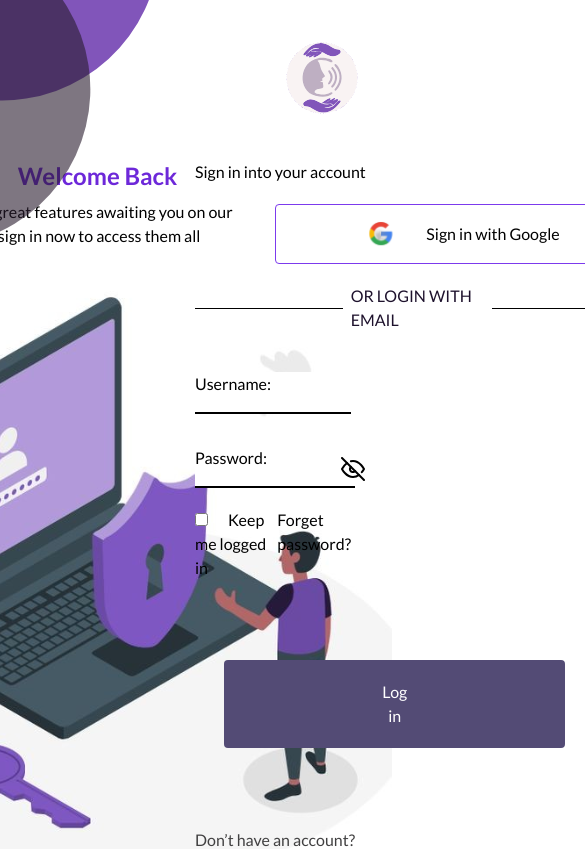
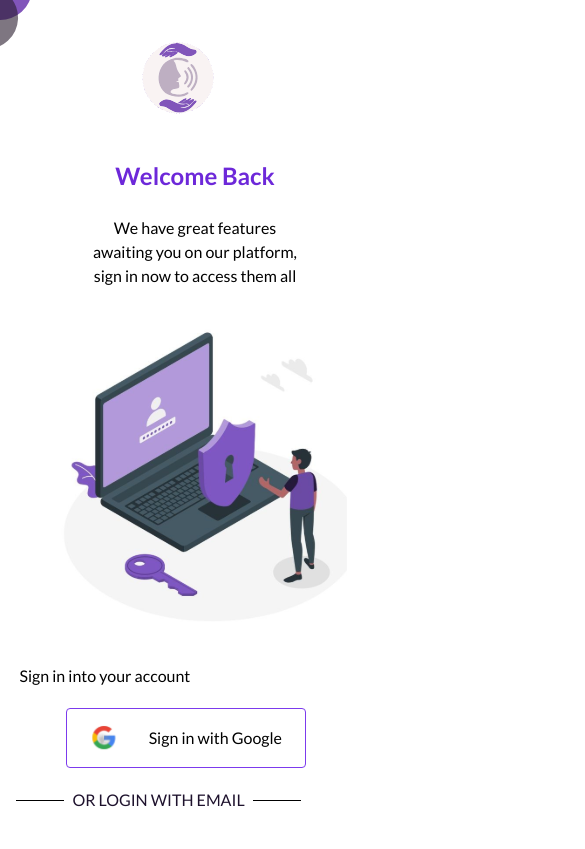
Before and after one commit to ichie-Ozor/voiceOut2Me, a React (Create React App) app: page /loginuser in a window 390 px wide. Shown: the top 849 px of the page, 585 px wide, since content can reach past the window. Built offline with nearby package versions, Linux system fonts and the light colour scheme.

Commit message:
user login form gage responsiveness

```diff
--- a/src/pages/LogInUser.jsx
+++ b/src/pages/LogInUser.jsx
@@ -11,25 +11,25 @@ const LogInUser = () => {
     <>
       <div className="w-full h-[40rem] relative font-Lato">
         <img
-          className="absolute w-[10rem]"
+          className="w-[2rem] absolute lg:w-[10rem]"
           src={GetStartedImage2}
           alt="getstartedimage1"
         />
 
-        <img className="h-[10rem]  ml-[62%]" src={Logo} alt="logo" />
-        <main className="flex ">
-          <section className="w-[50%] flex flex-col items-center">
+        <img className="h-[10rem] ml-[25%] sm:ml-[35%] md:ml-[40%] lg:ml-[62%]" src={Logo} alt="logo" />
+        <main className="flex flex-col lg:flex-row ">
+          <section className=" w-full lg:w-[50%] flex flex-col items-center ">
             <div className="flex flex-col justify-center  text-cente">
               <h1 className="text-2xl font-[600] text-violet-700 text-center">
                 Welcome Back
               </h1>
-              <p className=" p-2 w-[23.875rem]  ml-8">
+              <p className=" p-2 text-center lg:text-left w-[15rem] sm:w-[25rem] lg:ml-8 my-[1rem]">
                 We have great features awaiting you on our platform, sign in now
                 to access them all
               </p>
             </div>
             <div
-              className="w-[36.75rem] h-[44.313rem]"
+              className="w-[20rem] h-[22rem] lg:w-[25.75rem] lg:h-[44.313rem] ml-[10%] lg:ml-0"
               style={{
                 background: `url(${UserLogInImage})`,
                 backgroundRepeat: "no-repeat",
@@ -38,27 +38,29 @@ const LogInUser = () => {
             ></div>
           </section>
 
-          <section className="w-[50%]">
+          <section className="w-full lg:w-[50%]">
             <div className="flex flex-col items-start gap-5">
-              <h1>Sign in into your account</h1>
-              <button className="flex gap-8 border-[1px] border-violet-600 w-[23.625rem] justify-center items-center py-4 rounded ml-[5rem]">
+              <h1 className="ml-[5%] lg:ml-0">Sign in into your account</h1>
+              <button className="flex gap-8 border-[1px] border-violet-600 w-[15rem] sm:w-[20rem] ml-[17%] sm:ml-[25%] md:ml-[30%] lg:w-[23.625rem] justify-center items-center py-4 rounded lg:ml-[5rem]">
                 <img src={GoogleLogo} alt="googleLogo" />
                 <span>Sign in with Google</span>
               </button>
-              <div className="flex items-center mb-10">
-                <span className="w-[11.875rem] h-[1px] bg-black"></span>
-                <p className="px-2 text-[#1E122D]"> OR LOGIN WITH EMAIL</p>
-                <span className="w-[11.875rem] h-[1px] bg-black"></span>
+              <div className="flex items-center mb-10 ml-[-4%] sm:ml-[2%]   lg:ml-0">
+                <span className="w-[3rem] sm:w-[10rem] md:w-[15rem] lg:w-[10rem] h-[1px] bg-black ml-[2rem]"></span>
+                <p className="px-2 text-[#1E122D] "> OR LOGIN WITH EMAIL</p>
+                <span className="w-[3rem] sm:w-[10rem] md:w-[14rem] lg:w-[9.875rem] h-[1px] bg-black"></span>
               </div>
             </div>
 
-            <form action="#">
+            <form className=" w-full lg:w-[90%]" action="#">
+              <section className="w-[90%] lg:w-full m-auto">
+
               <div className="flex relative mb-[2rem]">
                 <label className="absolute" htmlFor="userName">
                   Username:
                 </label>
                 <input
-                  className="border-b-[2px] pl-[5rem] pt-4 w-[80%] border-black"
+                  className="border-b-[2px] pl-[5rem] pt-4 w-[95%] border-black"
                   type="text"
                   name="userName"
                   id="userName"
@@ -70,7 +72,7 @@ const LogInUser = () => {
                   Password:
                 </label>
                 <input
-                  className="border-b-[2px] px-[5rem] pt-4 w-[80%] border-black"
+                  className="border-b-[2px] px-[5rem] pt-4 w-[95%] border-black"
                   type="password"
                   name="password"
                   id="password"
@@ -81,7 +83,7 @@ const LogInUser = () => {
               </div>
               <div>
                 <div className="flex justify-between w-[80%] mt-5">
-                  <label className="" htmlFor="keepMeLogIn">
+                  <label className="text-[12px] sm:text-base" htmlFor="keepMeLogIn">
                     <span>
                       <input
                       className="mr-5"
@@ -92,12 +94,13 @@ const LogInUser = () => {
                     </span>
                     Keep me logged in
                   </label>
-                  <p>Forget password?</p>
+                  <p className="text-[12px] sm:text-base">Forget password?</p>
                 </div>
               </div>
-              <button className="px-[9.875rem] py-5 bg-[#534B75] text-white ml-[15%] rounded mt-[5rem] font-medium transition-all hover:opacity-70" type="submit">Log in</button>
+              </section>
+              <button className="px-[35%] ml-[8%] lg:px-[9.875rem] py-5 bg-[#534B75] text-white lg:ml-[15%] rounded mt-[5rem] font-medium transition-all hover:opacity-70" type="submit">Log in</button>
             </form>
-            <p className="text-[#414041] mt-[5rem]">Don’t have an account?<span className="text-[#938AB4]"><Link>Create Account</Link></span> </p>
+            <p className="text-[#414041] my-[1rem] lg:mt-[5rem] ml-[8%] lg:ml-0">Don’t have an account?<span className="text-[#938AB4]"><Link>Create Account</Link></span> </p>
           </section>
         </main>
       </div>
```
